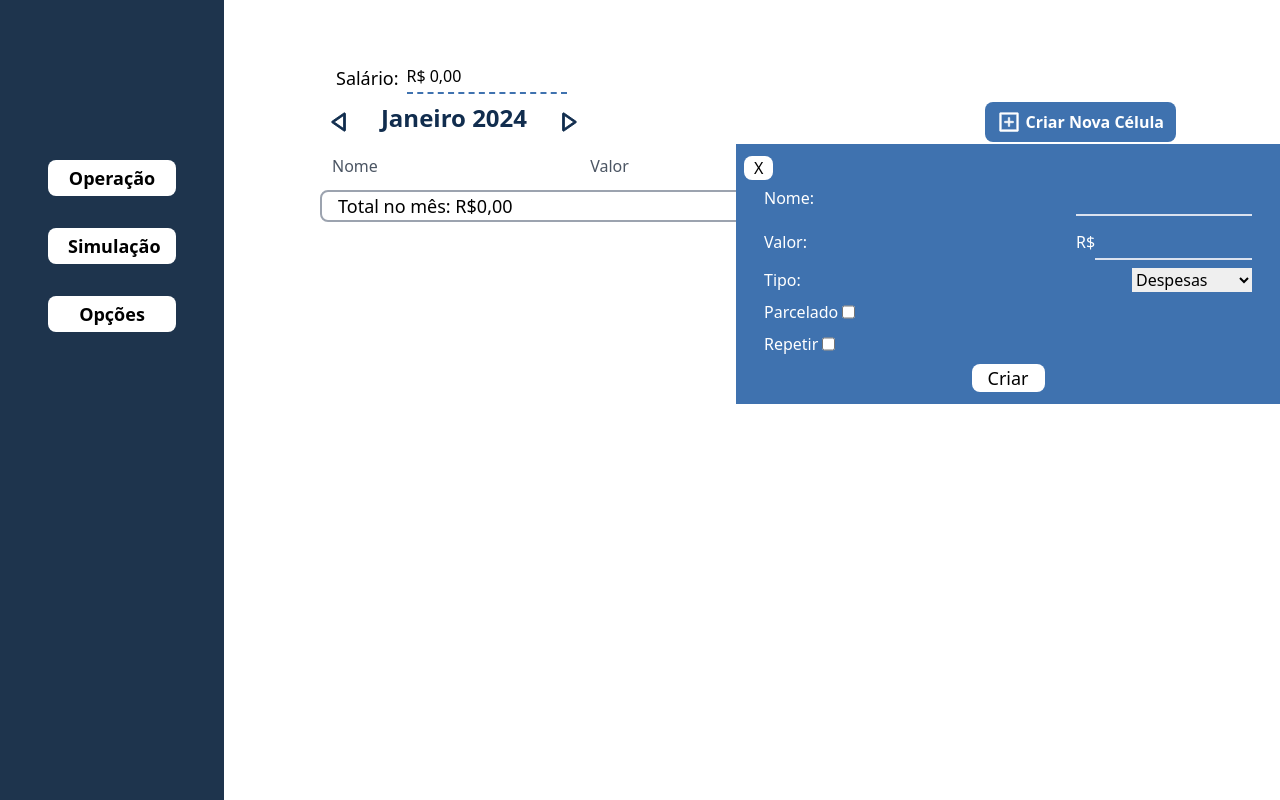
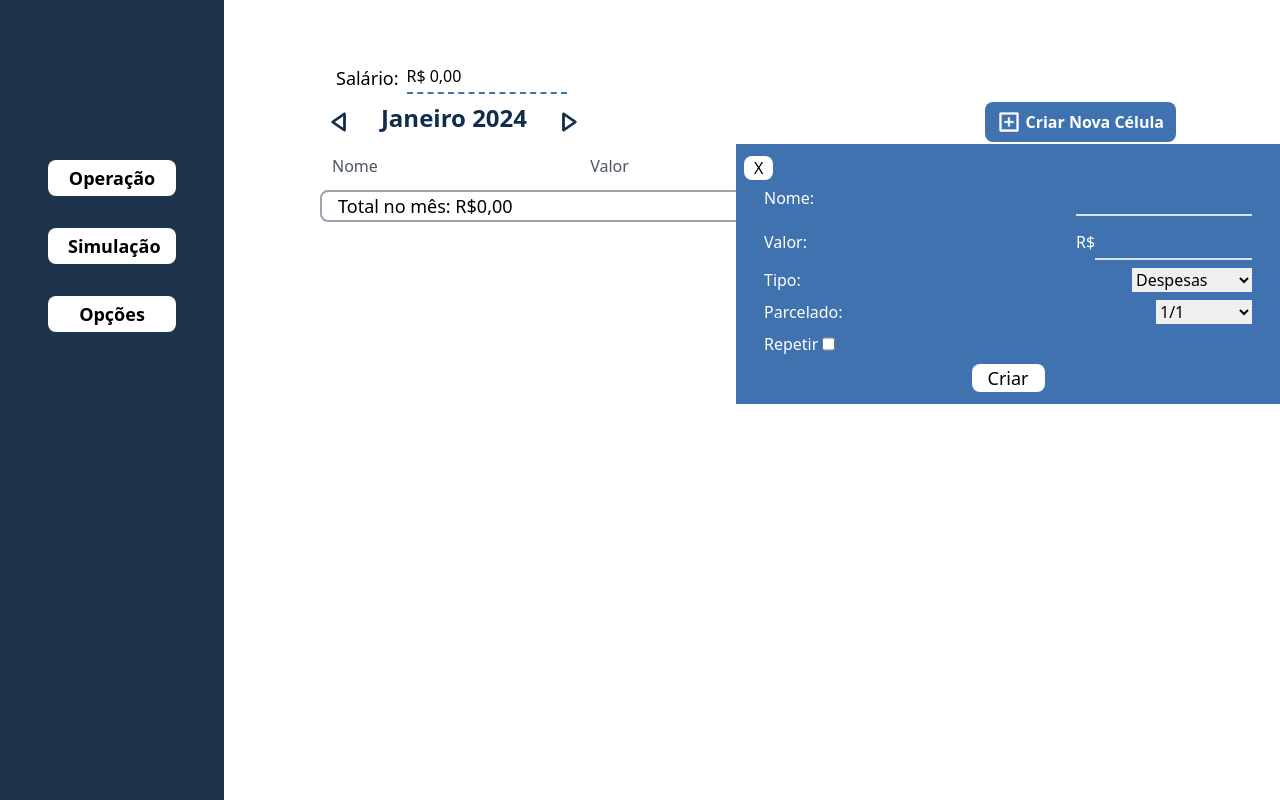
Before and after one commit to guimotab/OrganoTable, a React (Create React App) app: page / in a window 1280 px wide. Both pictures are taken after a click on the button "Criar Nova Célula". Built offline with nearby package versions, Linux system fonts and the light colour scheme.

Commit message:
mudança da interação installment e do repeat

```diff
--- a/src/components/PopUpNewCell/index.tsx
+++ b/src/components/PopUpNewCell/index.tsx
@@ -30,6 +30,8 @@ const PopUpNewCell = ({ table, hidden, dateCurrent, tables, setMouseOutPopUp, ex
     const [type, setType] = useState("")
     const [valueInstallment, setValueInstallment] = useState("1")
     const [repeat, setRepeat] = useState(false)
+    const [checkInstallment, setCheckInstallment] = useState(false)
+    const [checkRepeat, setCheckRepeat] = useState(false)
 
     const [typeRepeat, setTypeRepeat] = useState("")
     const [daysRepeat, setDaysRepeat] = useState<string[]>([])
@@ -136,11 +138,34 @@ const PopUpNewCell = ({ table, hidden, dateCurrent, tables, setMouseOutPopUp, ex
             setDaysRepeat([])
         }
         if (type === typeRepeat) {
-            setRepeat(false)
+            setDaysRepeat([])
             setTypeRepeat("")
         } else {
             setTypeRepeat(type)
         }
+    }
+    function changeInstallment() {
+        if (!installment) {
+            setValueInstallment("2")
+        } else if (installment) {
+            setValueInstallment("1")
+        }
+        setCheckInstallment(!checkInstallment)
+        setInstallment(!installment)
+    }
+    function changeRepeat() {
+        setRepeat(!repeat)
+        setCheckRepeat(!checkRepeat)
+    }
+    function changeValueInstallment(event: React.ChangeEvent<HTMLSelectElement>) {
+        if(event.target.value !== "1/1"){
+            setCheckInstallment(true)
+        } else {
+            setCheckInstallment(false)
+        }
+        let value = event.target.value
+        value = value.split("/")[1]
+        setValueInstallment(value)
     }
 
     const formInput = [
@@ -215,7 +240,14 @@ const PopUpNewCell = ({ table, hidden, dateCurrent, tables, setMouseOutPopUp, ex
         { label: "Saúde" },
         { label: "Outros" }
     ]
-    const installmentSelectInput = [
+    let installmentSelectInput
+    if(checkRepeat){
+        installmentSelectInput = [
+            { label: "1/1" }
+        ]
+    } else {
+        installmentSelectInput = [
+            { label: "1/1" },
             { label: "1/2" },
             { label: "1/3" },
             { label: "1/4" },
@@ -228,6 +260,7 @@ const PopUpNewCell = ({ table, hidden, dateCurrent, tables, setMouseOutPopUp, ex
             { label: "1/11" },
             { label: "1/12" }
         ]
+    }
     return (
         <div
             onMouseLeave={() => setMouseOutPopUp(true)}
@@ -252,45 +285,33 @@ const PopUpNewCell = ({ table, hidden, dateCurrent, tables, setMouseOutPopUp, ex
                 />)}
                 <div className='flex items-center justify-between gap-2 ml-5 mr-5 px-2 '>
                     <label className='text-white font-medium'>Tipo: </label>
-                    <select onChange={event => setType(event.target.value)}>
+                    <select onChange={event => setType(event.target.value)} className='font-medium'>
                         {optionsSelectInput.map((option, index) =>
-                            <option key={index}>{option.label}</option>
+                            <option key={index} className='font-medium'>{option.label}</option>
                         )}
                     </select>
                 </div>
+                <div className='flex justify-between mr-7'>
                     <div className='flex gap-1 ml-5 mr-8 px-2'>
-                    <label className='text-white font-medium'>Parcelado</label>
-                    <input
-                        type="checkbox"
-                        onChange={event => setInstallment(!installment)}
-                    />
+                        <label className='text-white font-medium'>Parcelado: </label>
                     </div>
-                {installment ?
-                    <select onChange={event => ""} className='w-24 font-medium'>
+                    <select onChange={event => changeValueInstallment(event)} className='w-24 font-medium'>
                         {installmentSelectInput.map((option, index) =>
                             <option key={index} className='font-medium'>{option.label}</option>
                         )}
                     </select>
-                    // <FormInput
-                    //     key={5}
-                    //     label="Parcelas:"
-                    //     type="number"
-                    //     minLength={2}
-                    //     maxLength={12}
-                    //     value={valueInstallment}
-                    //     onChange={setValueInstallment}
-                    //     required={true}
-                    // />
-                    : <></>
-                }
+                </div>
+                {
+                    !checkInstallment ?
                         <div className='flex gap-1 ml-5 mr-8 px-2'>
                             <label className='text-white font-medium'>Repetir</label>
                             <input
                                 checked={repeat}
                                 type="checkbox"
-                        onChange={event => setRepeat(!repeat)}
+                                onChange={event => changeRepeat()}
                             />
-                </div>
+                        </div> : <></>
+                }
                 {repeat ?
                     <>
                         <div className='flex mx-7 justify-between'>
@@ -321,7 +342,7 @@ const PopUpNewCell = ({ table, hidden, dateCurrent, tables, setMouseOutPopUp, ex
                 >Criar</button>
             </form>
 
-        </div>
+        </div >
     )
 }
 
--- a/src/models/Tables.ts
+++ b/src/models/Tables.ts
@@ -11,7 +11,9 @@ export class Tables {
 
     createNewTable(dateCurrent: string) {
 
+        console.log(this.highestId());
         const newIdTable = this.highestId() + 1
+
         const newTable = {
             id: `${newIdTable}`,
             salary: "",
@@ -44,8 +46,6 @@ export class Tables {
         const realTables = this._tables.filter(table => table.id !== "0")
         try {
             realTables.sort((a, b) => parseFloat(a.id) - parseFloat(b.id))
-            console.log(realTables);
-
             const lastIndex = realTables[realTables.length - 1].id
             return parseFloat(lastIndex)
         } catch {
--- a/src/utils/installmentOrganizer.ts
+++ b/src/utils/installmentOrganizer.ts
@@ -32,6 +32,7 @@ export function createOthersInstallments(installment: string, currentTable: Curr
                 allTables.tables[existTable].itensTable.push(newCellTable.returnInformations())
             }
         } else if (!thisTable) {//se não existe alguma tabela igual mês
+            allTables.updateTables(currentTable.monthTable, currentTable)
             allTables.createNewTable(thisMonthYear)
             const indexThisTable = allTables.tables.findIndex(table => table.monthTable === `${thisMonthYear}`)
             const thisTable = allTables.tables[indexThisTable]
```
Lines whose indentation alone changed are shown as unchanged.
